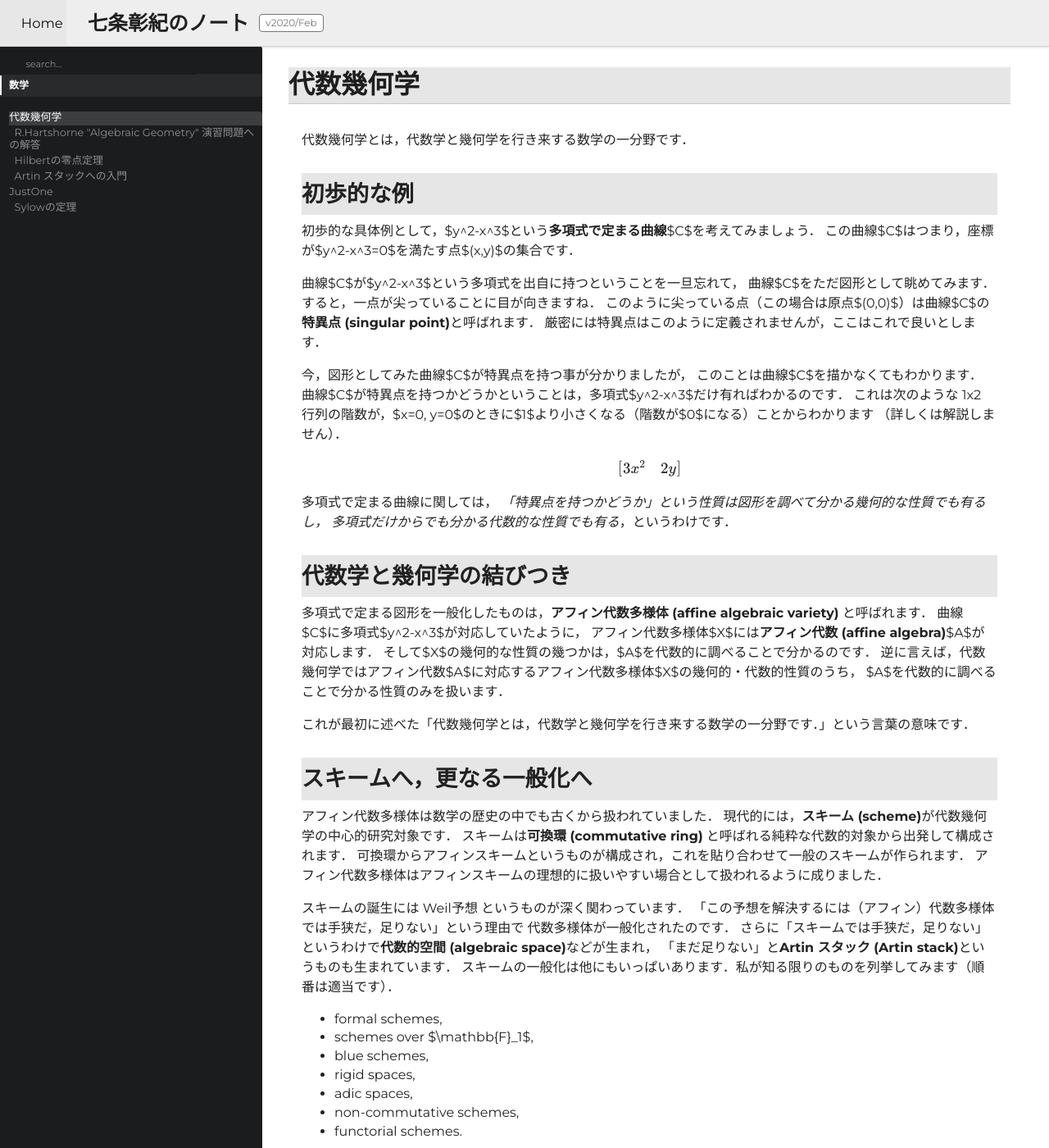
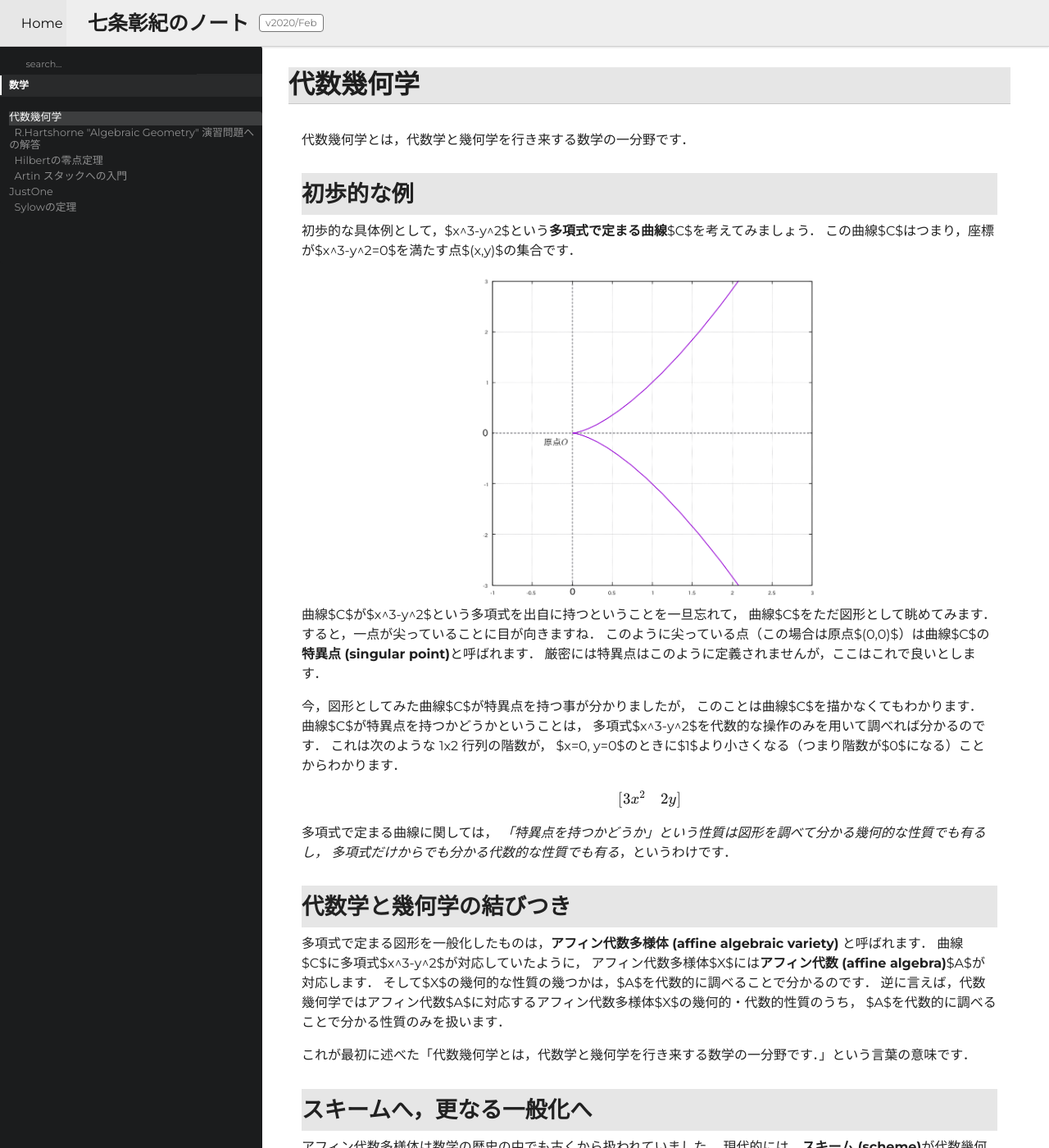
Before and after one commit to shitijyou-a/shitijyou-a.github.io, a Jekyll site: the page built from _math/alg-geo.md, in a window 1280 px wide and 1400 px high. Shown: the whole window at 82% size. Built offline with Jekyll 4.4.1, drawn with Linux system fonts in a browser that asks for light colours; formulas are drawn with MathJax 3; some of the changed text lies outside the part shown.

Commit message:
曲線の画像を追加

```diff
--- a/_math/alg-geo.md
+++ b/_math/alg-geo.md
@@ -8,10 +8,14 @@ order: 1
 代数幾何学とは，代数学と幾何学を行き来する数学の一分野です．
 
 ## 初歩的な例
-初歩的な具体例として，$y^2-x^3$という**多項式で定まる曲線**$C$を考えてみましょう．
-この曲線$C$はつまり，座標が$y^2-x^3=0$を満たす点$(x,y)$の集合です．
+初歩的な具体例として，$x^3-y^2$という**多項式で定まる曲線**$C$を考えてみましょう．
+この曲線$C$はつまり，座標が$x^3-y^2=0$を満たす点$(x,y)$の集合です．
 
-曲線$C$が$y^2-x^3$という多項式を出自に持つということを一旦忘れて，
+<div style="text-align: center;">
+<img alt="x^3-y^2=0で定まる曲線C, 原点付近の様子" src="/assets/images/cusp-curve.png" width="50%">
+</div>
+
+曲線$C$が$x^3-y^2$という多項式を出自に持つということを一旦忘れて，
 曲線$C$をただ図形として眺めてみます．
 すると，一点が尖っていることに目が向きますね．
 このように尖っている点（この場合は原点$(0,0)$）は曲線$C$の**特異点 (singular point)**と呼ばれます．
@@ -19,9 +23,10 @@ order: 1
 
 今，図形としてみた曲線$C$が特異点を持つ事が分かりましたが，
 このことは曲線$C$を描かなくてもわかります．
-曲線$C$が特異点を持つかどうかということは，多項式$y^2-x^3$だけ有ればわかるのです．
-これは次のような 1x2 行列の階数が，$x=0, y=0$のときに$1$より小さくなる（階数が$0$になる）ことからわかります
-（詳しくは解説しません）．
+曲線$C$が特異点を持つかどうかということは，
+多項式$x^3-y^2$を代数的な操作のみを用いて調べれば分かるのです．
+これは次のような 1x2 行列の階数が，
+$x=0, y=0$のときに$1$より小さくなる（つまり階数が$0$になる）ことからわかります．
 \begin{bmatrix}
     3x^2 & 2y
 \end{bmatrix}
@@ -32,7 +37,7 @@ _「特異点を持つかどうか」という性質は図形を調べて分か
 
 ## 代数学と幾何学の結びつき
 多項式で定まる図形を一般化したものは，**アフィン代数多様体 (affine algebraic variety)** と呼ばれます．
-曲線$C$に多項式$y^2-x^3$が対応していたように，
+曲線$C$に多項式$x^3-y^2$が対応していたように，
 アフィン代数多様体$X$には**アフィン代数 (affine algebra)**$A$が対応します．
 そして$X$の幾何的な性質の幾つかは，$A$を代数的に調べることで分かるのです．
 逆に言えば，代数幾何学ではアフィン代数$A$に対応するアフィン代数多様体$X$の幾何的・代数的性質のうち，
@@ -41,7 +46,6 @@ $A$を代数的に調べることで分かる性質のみを扱います．
 これが最初に述べた「代数幾何学とは，代数学と幾何学を行き来する数学の一分野です．」という言葉の意味です．
 
 ## スキームへ，更なる一般化へ
-
 アフィン代数多様体は数学の歴史の中でも古くから扱われていました．
 現代的には，**スキーム (scheme)**が代数幾何学の中心的研究対象です．
 スキームは**可換環 (commutative ring)** と呼ばれる純粋な代数的対象から出発して構成されます．
@@ -53,6 +57,7 @@ $A$を代数的に調べることで分かる性質のみを扱います．
 代数多様体が一般化されたのです．
 さらに「スキームでは手狭だ，足りない」というわけで**代数的空間 (algebraic space)**などが生まれ，
 「まだ足りない」と**Artin スタック (Artin stack)**というものも生まれています．
+
 スキームの一般化は他にもいっぱいあります．私が知る限りのものを列挙してみます（順番は適当です）．
 
 - formal schemes,
```
Also changed, not shown: assets/images/cusp-curve.png (added), assets/images/cusp-curve.svg (added).
